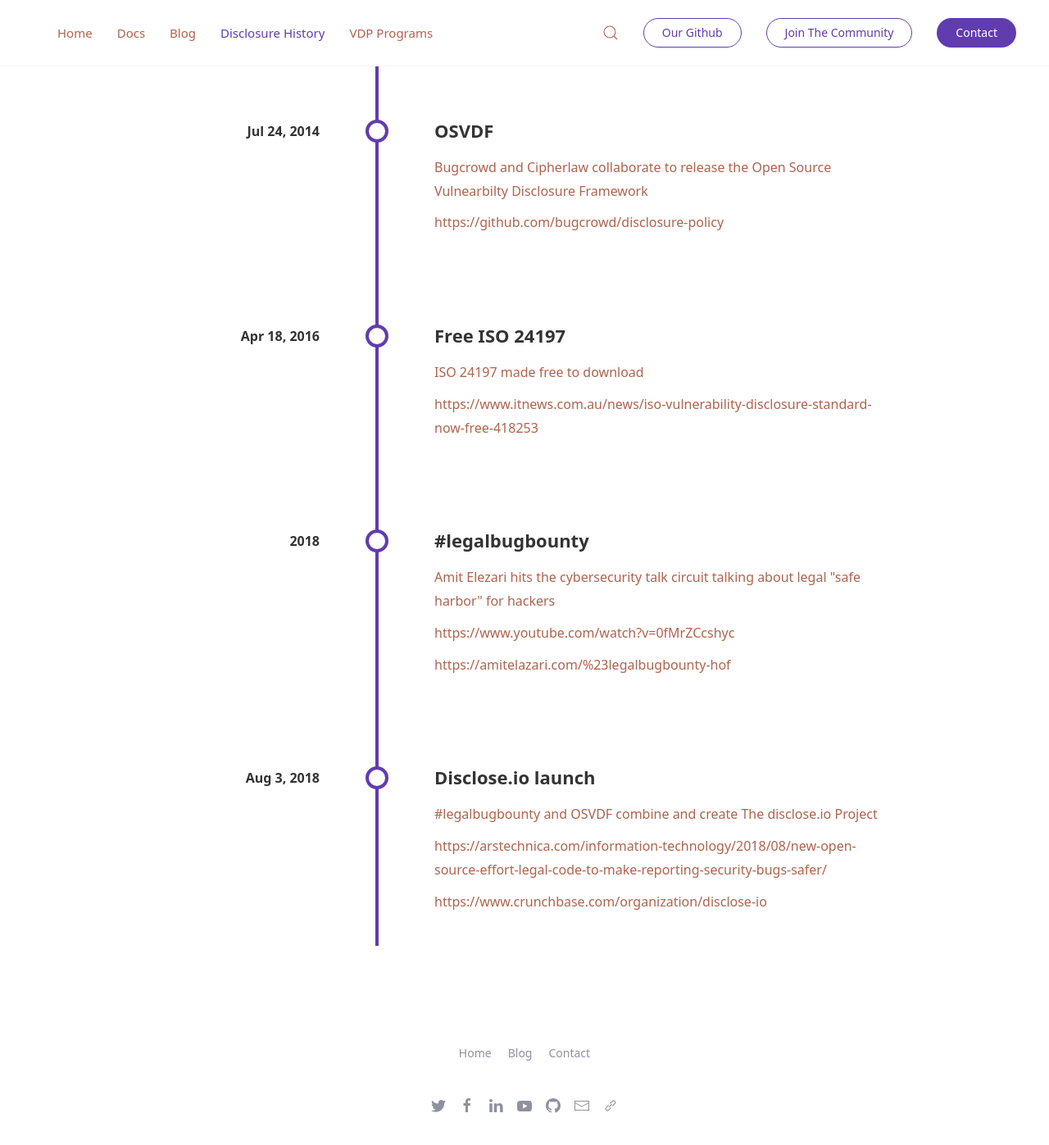
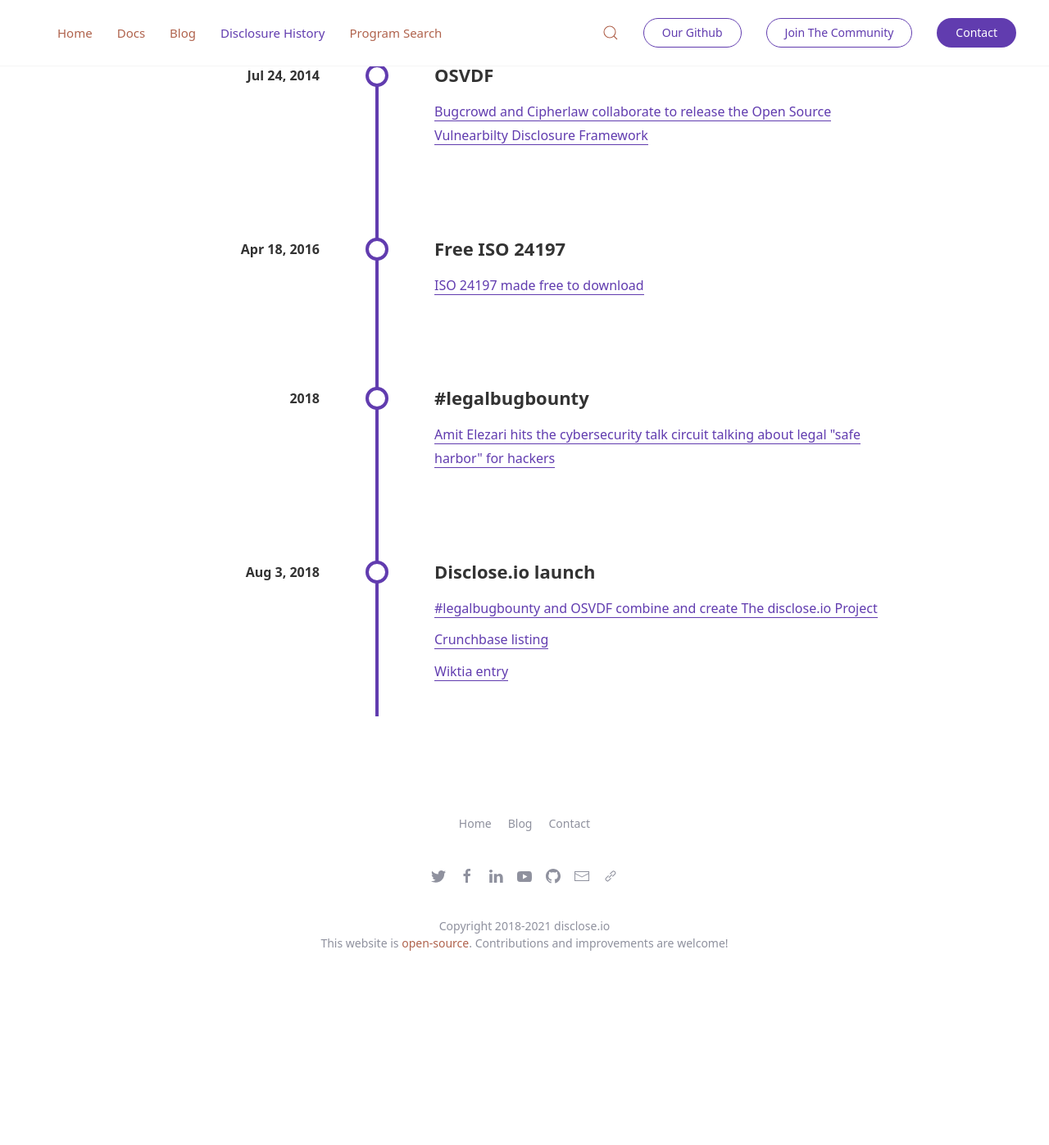
Before and after one commit to disclose/docs, a Jekyll site: the page built from docs/history.md, in a window 1280 px wide and 1400 px high, scrolled down 931 px. Shown: the top 1397 px of the window at 82% size. Built offline with Jekyll 4.4.1, drawn with Linux system fonts in a browser that asks for light colours; after the commit the page ends 2152 px from its top, so only the background shows below that; some of the changed text lies outside the part shown.

Commit message:
Miscellaneous cleanup, adding footer link

```diff
--- a/docs/_data/changelog.yml
+++ b/docs/_data/changelog.yml
@@ -3,45 +3,38 @@
 - title: Netscape
   date: Oct 10, 1985
   list:
-  - The first technology "bugs bounty" is launched by Netscape
-  - https://web.archive.org/web/19970501041756/http://www101.netscape.com/newsref/pr/newsrelease48.html
+  - <a href="https://web.archive.org/web/19970501041756/http://www101.netscape.com/newsref/pr/newsrelease48.html">The first technology "bugs bounty" is launched by Netscape</a>
 
 - title: RFPolicy
   date: Sep 28, 2001
   list:
-  - Version 1 of the Rain Forest Puppy disclosure policy template is released
-  - https://web.archive.org/web/20010930194040/http://pcworld.com/news/article/0,aid,63944,00.asp
+  - <a href="https://web.archive.org/web/20010930194040/http://pcworld.com/news/article/0,aid,63944,00.asp">Version 1 of the Rain Forest Puppy disclosure policy template is released </a>
 
 - title: ISO 24197/30111
   date: Feb, 2012
   list:
-  - ISO 24197/30111 released for paying customers
-  - https://www.iso.org/standard/45170.html
+  - <a href="https://www.iso.org/standard/45170.html">ISO 24197/30111 released for paying customers</a>
 
 - title: OSVDF
   date: Jul 24, 2014
   list:
-  - Bugcrowd and Cipherlaw collaborate to release the Open Source Vulnearbilty Disclosure Framework
-  - https://github.com/bugcrowd/disclosure-policy
+  - <a href="https://github.com/bugcrowd/disclosure-policy">Bugcrowd and Cipherlaw collaborate to release the Open Source Vulnearbilty Disclosure Framework</a>
 
 - title: Free ISO 24197
   date: Apr 18, 2016
   list:
-  - ISO 24197 made free to download
-  - https://www.itnews.com.au/news/iso-vulnerability-disclosure-standard-now-free-418253
+  - <a href="https://www.itnews.com.au/news/iso-vulnerability-disclosure-standard-now-free-418253">ISO 24197 made free to download</a>
 
 - title: '#legalbugbounty'
   label:
   date: 2018
   list:
-  - Amit Elezari hits the cybersecurity talk circuit talking about legal "safe harbor" for hackers
-  - https://www.youtube.com/watch?v=0fMrZCcshyc
-  - https://amitelazari.com/%23legalbugbounty-hof
+  - <a href="https://amitelazari.com/%23legalbugbounty-hof">Amit Elezari hits the cybersecurity talk circuit talking about legal "safe harbor" for hackers</a>
 
 
 - title: Disclose.io launch
   date: Aug 3, 2018
   list:
-  - "#legalbugbounty and OSVDF combine and create The disclose.io Project"
-  - https://arstechnica.com/information-technology/2018/08/new-open-source-effort-legal-code-to-make-reporting-security-bugs-safer/
-  - https://www.crunchbase.com/organization/disclose-io
+  - <a href="https://arstechnica.com/information-technology/2018/08/new-open-source-effort-legal-code-to-make-reporting-security-bugs-safer">#legalbugbounty and OSVDF combine and create The disclose.io Project</a>
+  - <a href="https://www.crunchbase.com/organization/disclose-io">Crunchbase listing</a>
+  - <a href="https://wikitia.com/wiki/Disclose.io">Wiktia entry</a>
--- a/docs/_data/navigation_boxes.yml
+++ b/docs/_data/navigation_boxes.yml
@@ -13,9 +13,9 @@
 - title: Community
   desc: Connect, learn from, and collaborate with like-minded folks working on making the Internet a safer place
   icon: heart
-  doc: discourse
+  doc: community
 
 - title: Programs
-  desc: Search all the currently listed Vulnerability Disclosure Programs and Bug Bounty Programs in the disclose.io database, find details on where to submit security findings, and understand their safe harbor status.
+  desc: Search vulnerability disclosure and bug bounty programs in the disclose.io database, get details on where to submit security findings, and understand their safe harbor status.
   icon: menu
   url: programs/
--- a/docs/_data/navigation_header.yml
+++ b/docs/_data/navigation_header.yml
@@ -13,7 +13,7 @@ left:
   - title: Disclosure History
     url: /history/
 
-  - title: VDP Programs
+  - title: Program Search
     url: /programs/
 
 # Navbar right menu navigation links
--- a/docs/_includes/footer.html
+++ b/docs/_includes/footer.html
@@ -25,7 +25,8 @@
                 {% include social-networks.html %}
             </div>
         </div>
-        <div class="uk-margin-medium uk-text-small copyright link-secondary">{{ site.footer.copyright }}</div>
+        <div class="uk-margin-medium uk-text-small copyright link-secondary">{{ site.footer.copyright }}<br>
+        This website is <a href="https://github.com/disclose/docs">open-source</a>. Contributions and improvements are welcome!</div>
 
     </div>
 </footer>
--- a/docs/history.md
+++ b/docs/history.md
@@ -8,4 +8,6 @@ It's easy to look at the steadily improving relationship between hackers and com
 
 This timeline captures some of the major events in the standardization of vulnerability reporting and disclosure, as well as the origins of The disclose.io Project.
 
+Got a suggestion for this timeline? <a href="https://github.com/disclose/docs/blob/main/docs/_data/changelog.yml">Send a pull request!</a>
+
 {% include changelog.html %}
```
Also changed, not shown: docs/standalone/programs-datatable-standalone.html (+5 -3 lines).
